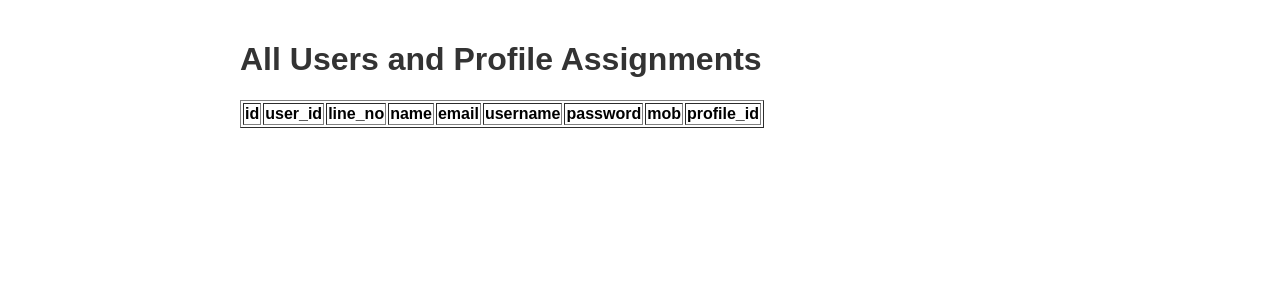
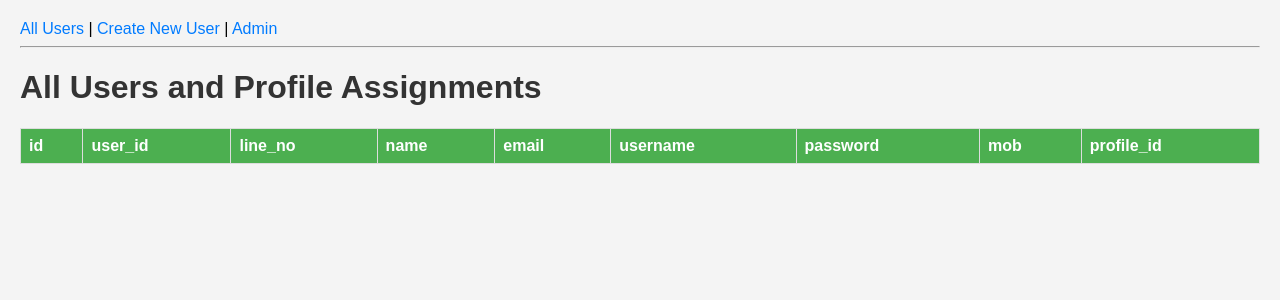
Before and after one commit to Yash7776/Nem-Models, a Django app: page /all-users/ in a window 1280 px wide. Shown: the top 300 px of the page. Run offline with Django 5.2, Linux system fonts and the light colour scheme; lists and menus that the app fills with data are empty.

Commit message:
Did That

```diff
--- a/accounts/urls.py
+++ b/accounts/urls.py
@@ -4,8 +4,9 @@ from . import views
 app_name = 'accounts'
 
 urlpatterns = [
+    path('', views.create_user, name='create_user'),
     path('user/<str:username>/', views.user_detail, name='user_detail'),
-    path('user/<str:username>/assign/<str:profile_id>/', views.assign_profile, name='assign_profile'),
+    path('user/<str:username>/assign/', views.assign_profile, name='assign_profile'),  # Removed profile_id from path
     path('user/<str:username>/toggle/<int:line_no>/', views.toggle_profile_status, name='toggle_profile_status'),
     path('all-users/', views.all_users, name='all_users'),
 ]
--- a/accounts/views.py
+++ b/accounts/views.py
@@ -1,40 +1,58 @@
 from django.shortcuts import render, get_object_or_404, redirect
 from .models import User_header_all, Profile_header_all
 
-def get_all_denormalized_rows():
-    all_rows = []
-    current_id = 1
-    for user in User_header_all.objects.all():
-        denormalized_rows = user.get_denormalized_data()
-        for row in denormalized_rows:
-            row["id"] = current_id
-            all_rows.append(row)
-            current_id += 1
-    return all_rows
-
 def user_detail(request, username):
-    user = get_object_or_404(User_header_all, username=username)
+    user = get_object_or_404(User_header_all, username=username, line_no=0)
+    assignments = User_header_all.objects.filter(user_id=user.user_id).order_by('line_no')
     profiles = Profile_header_all.objects.all()
-    user_rows = user.get_denormalized_data()
     return render(request, 'accounts/user_detail.html', {
         'user': user,
         'profiles': profiles,
         'active_profiles': user.get_active_profiles(),
-        'assignments': user_rows,
+        'assignments': assignments,
     })
 
-def assign_profile(request, username, profile_id):
-    user = get_object_or_404(User_header_all, username=username)
+def assign_profile(request, username):
+    user = get_object_or_404(User_header_all, username=username, line_no=0)
+    profile_id = request.GET.get('profile_id')  # Get profile_id from query parameters
+    if not profile_id:
+        return redirect('accounts:user_detail', username=username)  # Redirect if no profile_id
     profile = get_object_or_404(Profile_header_all, profile_id=profile_id)
     user.assign_profile(profile)
     return redirect('accounts:user_detail', username=username)
 
 def toggle_profile_status(request, username, line_no):
-    user = get_object_or_404(User_header_all, username=username)
+    user = get_object_or_404(User_header_all, username=username, line_no=0)
     is_active = request.GET.get('is_active', 'true').lower() == 'true'
     user.set_profile_active(line_no, is_active)
     return redirect('accounts:user_detail', username=username)
 
 def all_users(request):
-    denormalized_rows = get_all_denormalized_rows()
-    return render(request, 'accounts/all_users.html', {'rows': denormalized_rows})
+    rows = User_header_all.objects.all().order_by('id')
+    return render(request, 'accounts/all_users.html', {'rows': rows})
+
+def create_user(request):
+    if request.method == 'POST':
+        username = request.POST.get('username')
+        name = request.POST.get('name')
+        email = request.POST.get('email', '')
+        password = request.POST.get('password')
+        designation = request.POST.get('designation')
+        mobile_no = request.POST.get('mobile_no', '')
+
+        user_id = User_header_all.get_or_assign_user_id(username)
+
+        user = User_header_all.objects.create(
+            user_id=user_id,
+            line_no=0,
+            name=name,
+            email=email,
+            username=username,
+            password=password,
+            designation=designation,
+            mobile_no=mobile_no,
+            profile=None,
+            is_active=True
+        )
+        return redirect('accounts:user_detail', username=username)
+    return render(request, 'accounts/create_user.html')
--- a/profile_manager/settings.py
+++ b/profile_manager/settings.py
@@ -34,7 +34,7 @@ ROOT_URLCONF = 'profile_manager.urls'
 TEMPLATES = [
     {
         'BACKEND': 'django.template.backends.django.DjangoTemplates',
-        'DIRS': [BASE_DIR / 'templates'],
+        'DIRS': [BASE_DIR / 'templates'],  # Ensure templates are in a 'templates' directory at the project root
         'APP_DIRS': True,
         'OPTIONS': {
             'context_processors': [
@@ -46,6 +46,9 @@ TEMPLATES = [
         },
     },
 ]
+
+STATIC_URL = '/static/'
+STATICFILES_DIRS = [BASE_DIR / 'static']
 
 WSGI_APPLICATION = 'profile_manager.wsgi.application'
 
--- a/templates/accounts/all_users.html
+++ b/templates/accounts/all_users.html
@@ -22,12 +22,12 @@
             <td>{{ row.id }}</td>
             <td>{{ row.user_id }}</td>
             <td>{{ row.line_no }}</td>
-            <td>{{ row.name }}</td>
-            <td>{{ row.email }}</td>
-            <td>{{ row.username }}</td>
-            <td>{{ row.password }}</td>
-            <td>{{ row.mob }}</td>
-            <td>{{ row.profile_id }}</td>
+            <td>{% if row.line_no == 0 %}{{ row.name }}{% else %}--{% endif %}</td>
+            <td>{% if row.line_no == 0 %}{{ row.email|default:"--" }}{% else %}--{% endif %}</td>
+            <td>{% if row.line_no == 0 %}{{ row.username }}{% else %}--{% endif %}</td>
+            <td>{% if row.line_no == 0 %}{{ row.password }}{% else %}--{% endif %}</td>
+            <td>{% if row.line_no == 0 %}{{ row.mobile_no|default:"--" }}{% else %}--{% endif %}</td>
+            <td>{{ row.profile.profile_name|default:"--" }}</td>
         </tr>
         {% endfor %}
     </tbody>
--- a/templates/base.html
+++ b/templates/base.html
@@ -3,14 +3,71 @@
 <head>
     <meta charset="UTF-8">
     <meta name="viewport" content="width=device-width, initial-scale=1.0">
-    <title>{% block title %}Profile Manager{% endblock %}</title>
-    {% load static %}
-    <link rel="stylesheet" href="{% static 'css/style.css' %}">
+    <title>{% block title %}My App{% endblock %}</title>
+    <style>
+        body {
+            font-family: Arial, sans-serif;
+            margin: 20px;
+            background-color: #f4f4f4;
+        }
+        h1, h2 {
+            color: #333;
+        }
+        table {
+            width: 100%;
+            border-collapse: collapse;
+            margin-top: 20px;
+        }
+        th, td {
+            border: 1px solid #ddd;
+            padding: 8px;
+            text-align: left;
+        }
+        th {
+            background-color: #4CAF50;
+            color: white;
+        }
+        tr:nth-child(even) {
+            background-color: #f2f2f2;
+        }
+        a {
+            color: #007bff;
+            text-decoration: none;
+        }
+        a:hover {
+            text-decoration: underline;
+        }
+        form {
+            margin-top: 20px;
+        }
+        label {
+            display: inline-block;
+            width: 120px;
+        }
+        input, select, button {
+            margin: 5px 0;
+            padding: 5px;
+        }
+        button {
+            background-color: #4CAF50;
+            color: white;
+            border: none;
+            padding: 10px 15px;
+            cursor: pointer;
+        }
+        button:hover {
+            background-color: #45a049;
+        }
+    </style>
 </head>
 <body>
-    <div class="container">
-        {% block content %}
-        {% endblock %}
-    </div>
+    <nav>
+        <a href="{% url 'accounts:all_users' %}">All Users</a> |
+        <a href="{% url 'accounts:create_user' %}">Create New User</a> |
+        <a href="{% url 'admin:index' %}">Admin</a>
+    </nav>
+    <hr>
+    {% block content %}
+    {% endblock %}
 </body>
 </html>
```
Also changed, not shown: accounts/admin.py (+6 -2 lines), accounts/models.py (+79 -37 lines), templates/accounts/create_user.html (added, +21 -0 lines), templates/accounts/user_detail.html (+7 -6 lines), accounts/migrations/0001_initial.py, accounts/migrations/0002_remove_user_header_all_modified_on.py (added).
